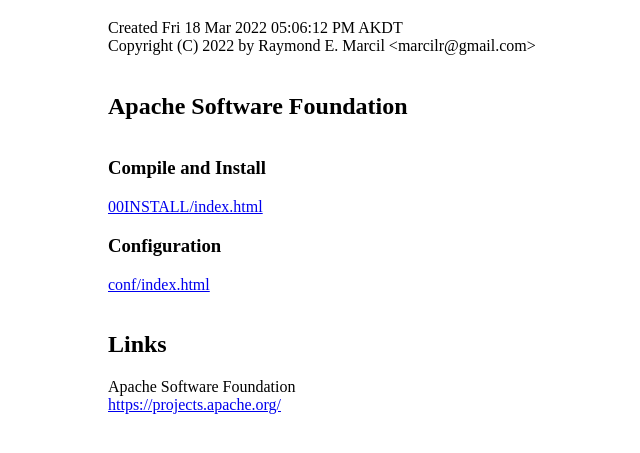
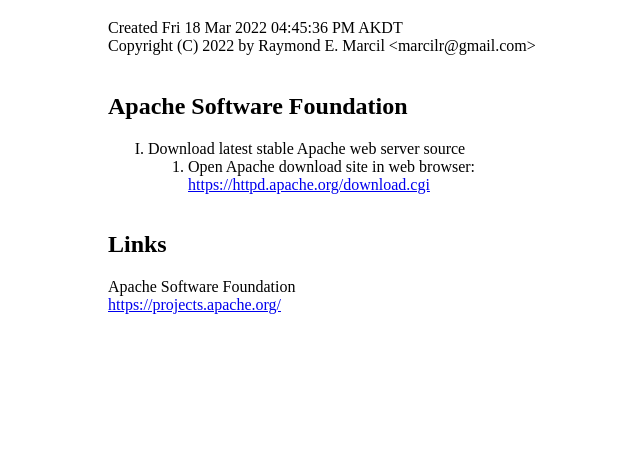
Before and after one commit to marcilr/apache, a plain HTML site: page 00INSTALL/index.html in a window 1280 px wide. Shown: the part 89-542 px from the top of the page, without its empty margins (24-664 px from the left). Drawn offline with Linux system fonts and the light colour scheme.

Commit message:
Made initial updates for Compile and Install Apache

```diff
--- a/00INSTALL/index.html
+++ b/00INSTALL/index.html
@@ -53,14 +53,15 @@
 
 <td valign=top>
 
-<!--- ================== COMPILE AND INSTALL APACHE ================== --->
-<!--- ================== COMPILE AND INSTALL APACHE ================== --->
-<!--- ================== COMPILE AND INSTALL APACHE ================== --->
+<!--- ============================ APACHE ============================ --->
+<!--- ============================ APACHE ============================ --->
+<!--- ============================ APACHE ============================ --->
 <h1>Compile and Install Apache</h1>
 
-Created Fri 18 Mar 2022 05:06:12 PM AKDT<br>
+Created Fri 18 Mar 2022 04:45:36 PM AKDT<br>
 <!--- Last Updated Fri 11 Mar 2022 04:09:43 PM AKST<br> --->
 Copyright (C) 2022 by Raymond E. Marcil &lt;marcilr@gmail.com&gt;<br>
+
 
 <!--- ================== APACHE SOFTWARE FOUNDATION ================== --->
 <!--- ================== APACHE SOFTWARE FOUNDATION ================== --->
@@ -68,18 +69,16 @@
 <p style="margin-top:1cm;">
 <h2>Apache Software Foundation</h2>
 
-<!--- ================= COMPILE AND INSTALL ========================== --->
-<!--- ================= COMPILE AND INSTALL ========================== --->
-<!--- ================= COMPILE AND INSTALL ========================== --->
-<p style="margin-top:1cm;">
-<h3>Compile and Install</h3>
-<a href="00INSTALL/index.html">00INSTALL/index.html</a><br>
-
-<!--- ================= COMPILE AND CONFIGURATION ==================== --->
-<!--- ================= COMPILE AND CONFIGURATION ==================== --->
-<!--- ================= COMPILE AND CONFIGURATION ==================== --->
-<h3>Configuration</h3>
-<a href="conf/index.html">conf/index.html</a><br>
+<ol type="I">
+  <li>
+    Download latest stable Apache web server source<br>
+    <ol>
+      <li>
+        Open Apache download site in web browser:<br>
+        <a href="https://httpd.apache.org/download.cgi">
+          https://httpd.apache.org/download.cgi</a>
+    </ol>
+</ol>
 
 <!--- =============================== LINKS ========================== --->
 <!--- =============================== LINKS ========================== --->
```
